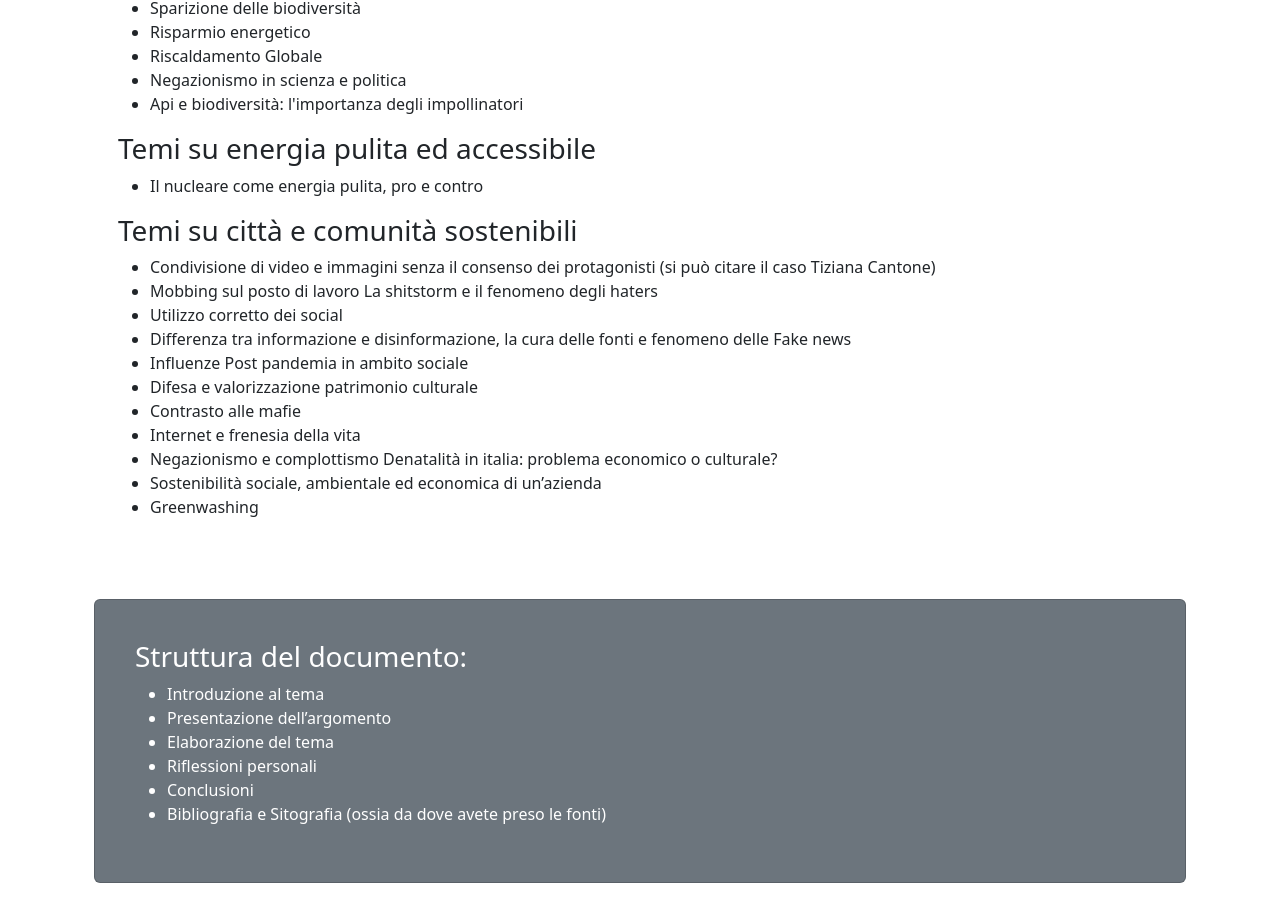
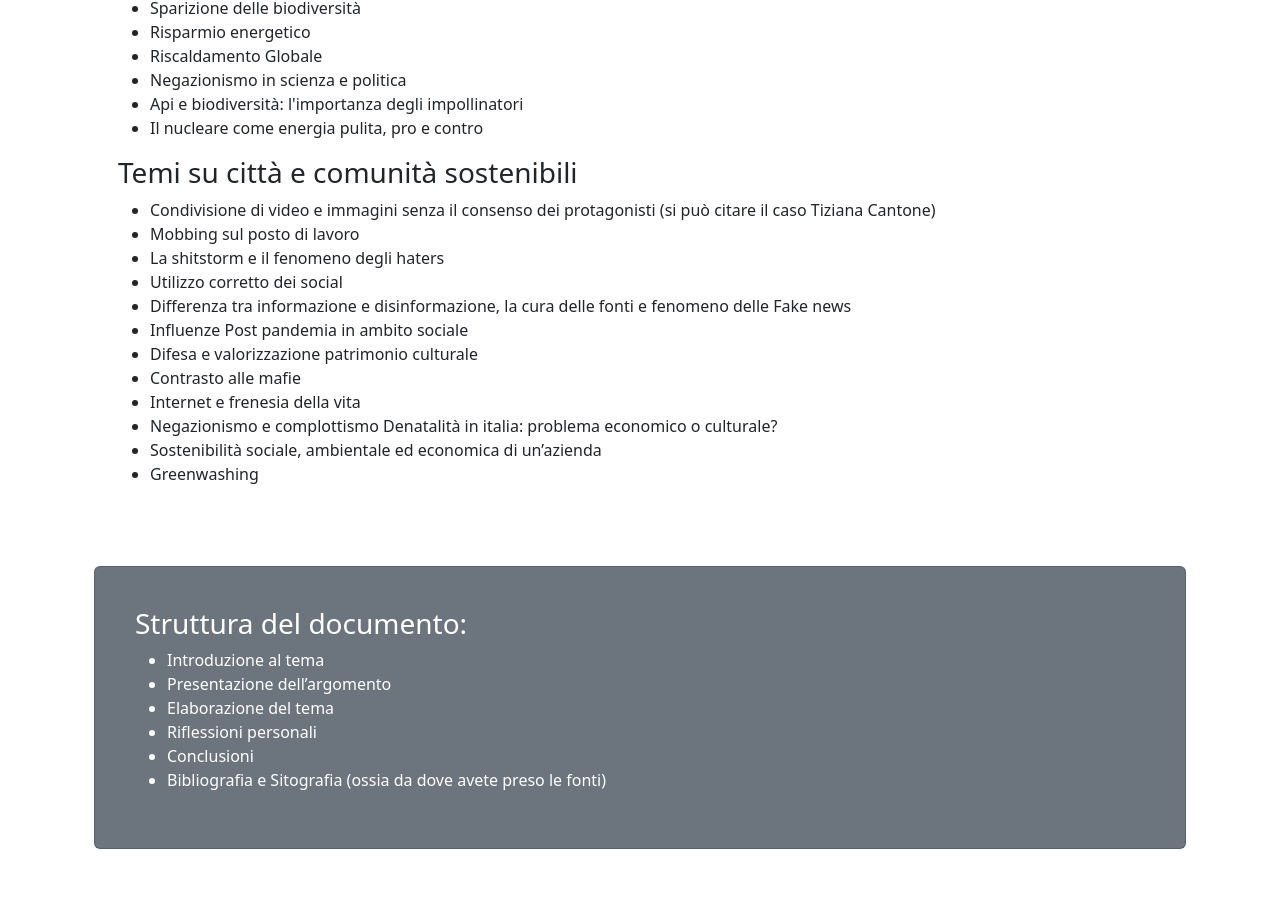
Before and after one commit to taccarlo/my_website, a React (Create React App) app: page /edCivica in a window 1280 px wide. Shown: the part 1454-2376 px from the top of the page. Built offline with nearby package versions, Linux system fonts and the light colour scheme.

Commit message:
first version of the website p2

```diff
--- a/src/components/pages/edCivica.js
+++ b/src/components/pages/edCivica.js
@@ -101,14 +101,13 @@ function EdCivica() {
             <li>Risparmio energetico</li>
             <li>Riscaldamento Globale</li>
             <li> Negazionismo in scienza e politica</li>
-            <li> Api e biodiversità: l'importanza degli impollinatori</li></ul>
-            <h3>Temi su energia pulita ed accessibile</h3>
-            <ul>
+            <li> Api e biodiversità: l'importanza degli impollinatori</li>
             <li>Il nucleare come energia pulita, pro e contro</li> </ul>
             <h3>Temi su città e comunità sostenibili</h3>
             <ul>
             <li>Condivisione di video e immagini senza il consenso dei protagonisti (si può citare il caso Tiziana Cantone)</li>
-            <li>Mobbing sul posto di lavoro La shitstorm e il fenomeno degli haters</li>
+            <li>Mobbing sul posto di lavoro </li>
+            <li>La shitstorm e il fenomeno degli haters</li>
             <li>Utilizzo corretto dei social</li>
             <li>Differenza tra informazione e disinformazione, la cura delle fonti e fenomeno delle Fake news </li>
             <li>Influenze Post pandemia in ambito sociale </li>
```
